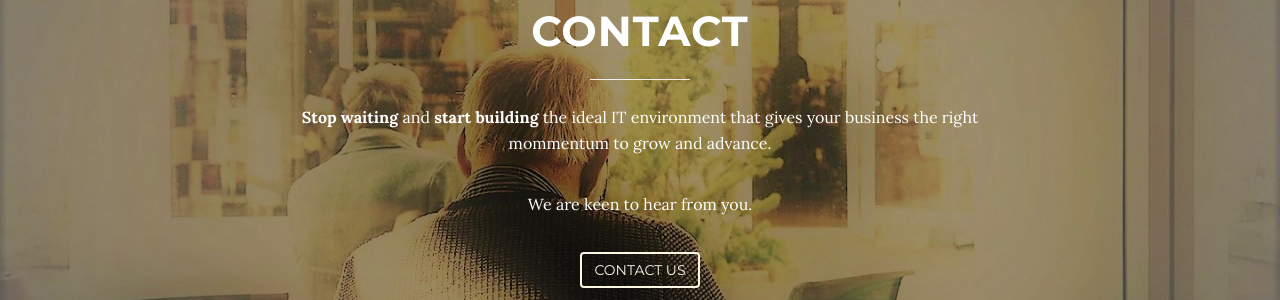
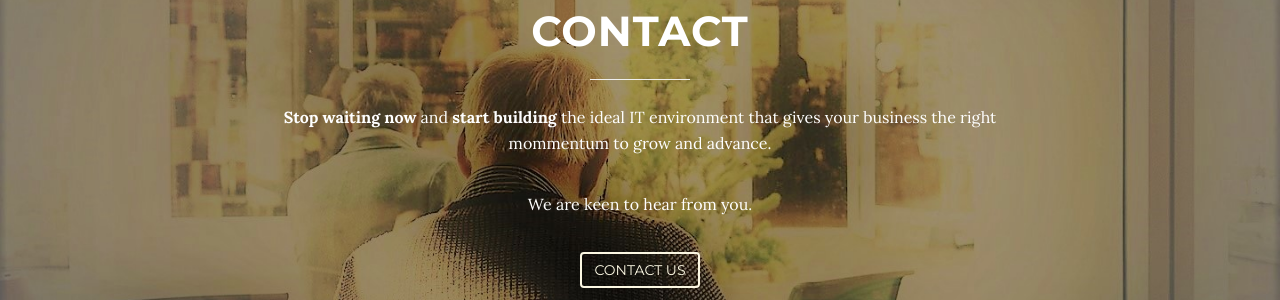
Before and after one commit to meniit/blacky, a Jekyll site: the page built from index.html, in a window 1280 px wide and 900 px high, scrolled down 2959 px. Shown: the part 153-453 px from the top of the window. Built offline with Jekyll 4.4.1, drawn with Linux system fonts in a browser that asks for light colours; nearby versions of some CDN libraries.

Commit message:
updates2

```diff
--- a/_includes/contact.html
+++ b/_includes/contact.html
@@ -9,7 +9,7 @@
             </div>
             <div class="row">
                 <div class="col-lg-8 col-lg-offset-2">
-				<p class="description"> <strong>Stop waiting</strong> and <strong>start building</strong> the ideal IT environment that gives your business the right mommentum to grow and advance.</p>
+				<p class="description"> <strong>Stop waiting now</strong> and <strong>start building</strong> the ideal IT environment that gives your business the right mommentum to grow and advance.</p>
 				<p> We are keen to hear from you.</p>
 					<a href="#contact" class="btn btn-outline1 btn-xl js-scroll-trigger">Contact us</a>
                     <!-- To configure the contact form email address, go to mail/contact_me.php and update the email address in the PHP file on line 19. -->
```
